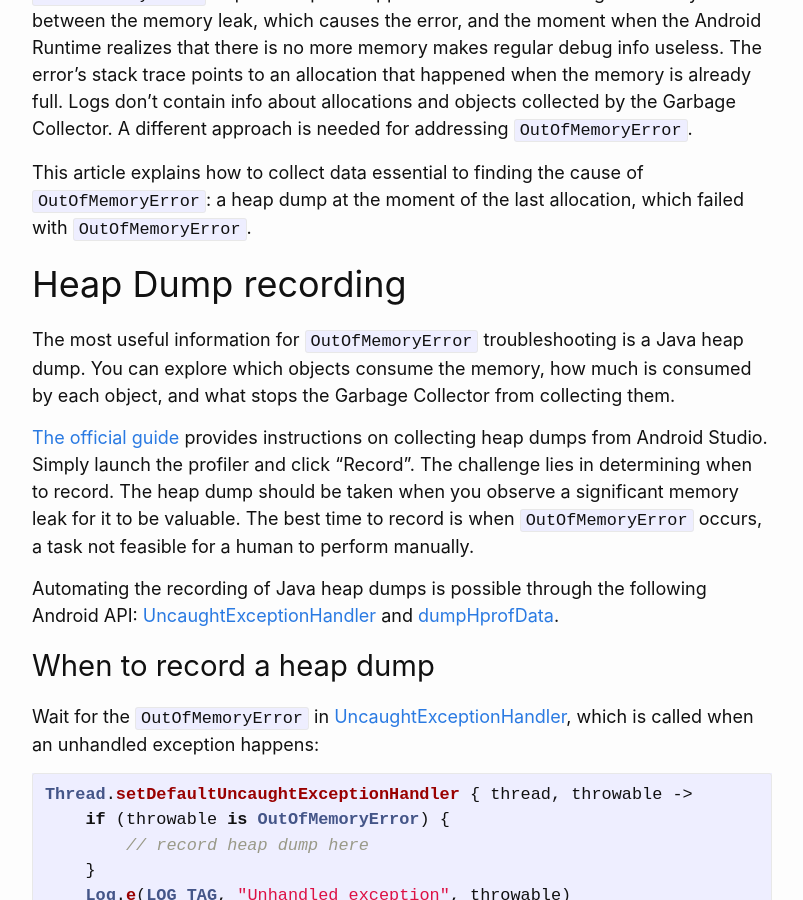
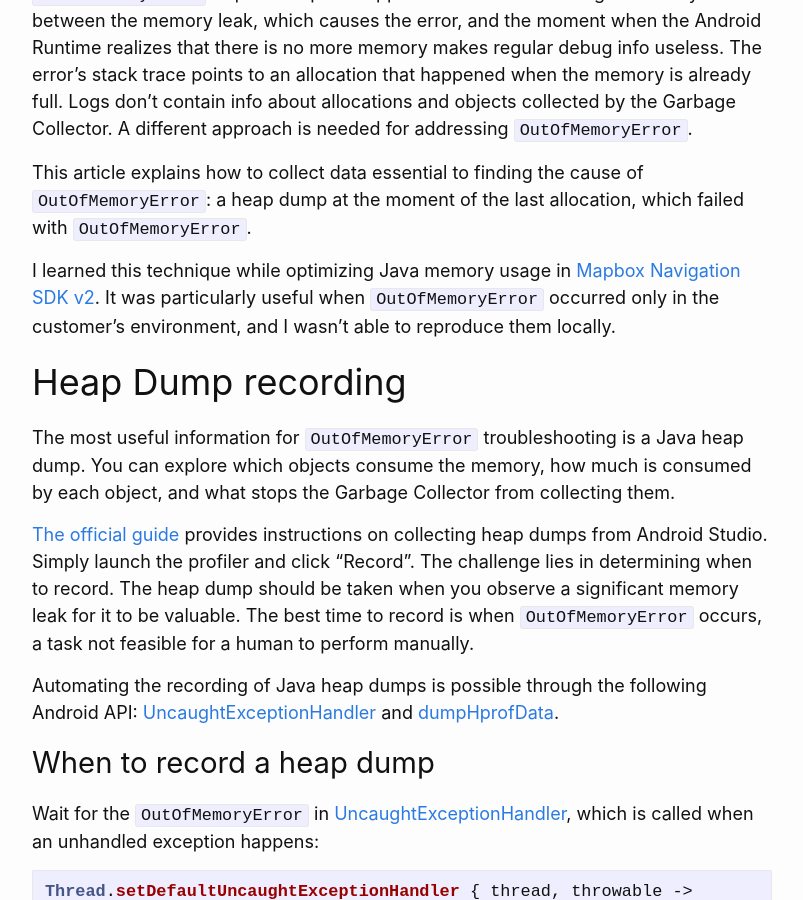
Before and after one commit to VysotskiVadim/VysotskiVadim.blog, a Jekyll site: the page built from _posts/2024-01-07-oom-android-heap-dump-recording.md, in a window 1280 px wide and 900 px high, scrolled down 1010 px. Shown: the whole window, without its empty margins (238-1041 px from the left). Built offline with Jekyll 4.4.1, drawn with Linux system fonts in a browser that asks for light colours.

Commit message:
more introduction

```diff
--- a/_posts/2024-01-07-oom-android-heap-dump-recording.md
+++ b/_posts/2024-01-07-oom-android-heap-dump-recording.md
@@ -22,6 +22,9 @@ Logs don't contain info about allocations and objects collected by the Garbage C
 A different approach is needed for addressing `OutOfMemoryError`.
 
 This article explains how to collect data essential to finding the cause of `OutOfMemoryError`: a heap dump at the moment of the last allocation, which failed with `OutOfMemoryError`.
+
+I learned this technique while optimizing Java memory usage in [Mapbox Navigation SDK v2](https://github.com/mapbox/mapbox-navigation-android).
+It was particularly useful when `OutOfMemoryError` occurred only in the customer's environment, and I wasn't able to reproduce them locally.
 
 ## Heap Dump recording
 
```
